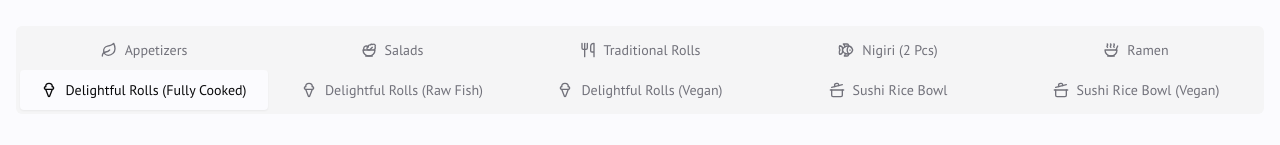
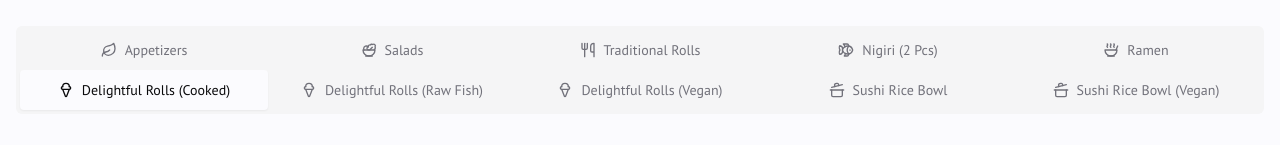
Before and after one commit to SawSimonLinn/bluebirdhaussushi, a Next.js app: page /menu in a window 1280 px wide. Shown: the part 235-380 px from the top of the page. Built offline with nearby package versions, Linux system fonts and the light colour scheme; grey boxes are pictures that could not be loaded; a web font is replaced by a local one.

Commit message:
fixing horizontal scroll error

```diff
--- a/src/app/globals.css
+++ b/src/app/globals.css
@@ -3,7 +3,9 @@
 @tailwind utilities;
 
 body {
-  font-family: 'PT Sans', sans-serif;
+  font-family: "PT Sans", sans-serif;
+  max-width: 100vw;
+  overflow-x: hidden;
 }
 
 @layer base {
--- a/src/app/menu/page.tsx
+++ b/src/app/menu/page.tsx
@@ -724,7 +724,7 @@ export default function MenuPage() {
           </TabsTrigger>
           <TabsTrigger value="delightfulRolls" className="py-2.5">
             <IceCream className="w-4 h-4 mr-2" />
-            Delightful Rolls (Fully Cooked)
+            Delightful Rolls (Cooked)
           </TabsTrigger>
           <TabsTrigger value="delightfulRollsRaw" className="py-2.5">
             <IceCream className="w-4 h-4 mr-2" />
```
